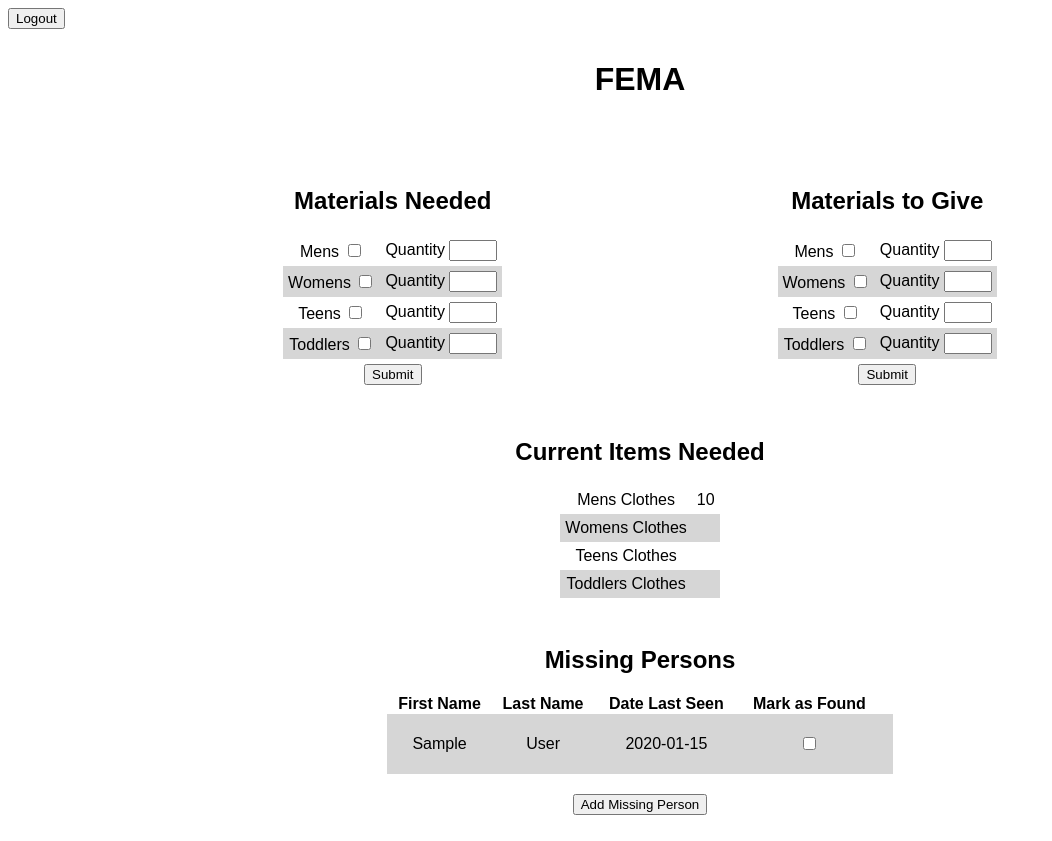
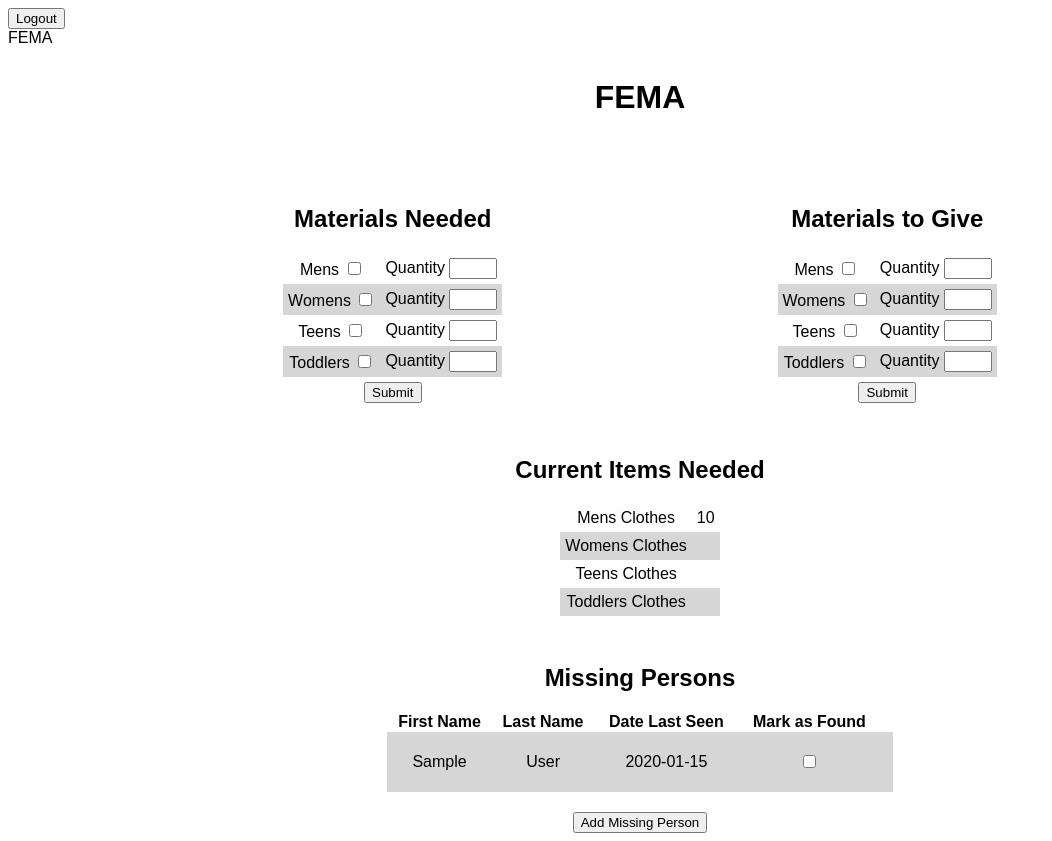
Before and after one commit to Nicholas-Conroy/FEMA, a PHP site: page /home.php in a window 1280 px wide. Shown: the whole page, without its empty margins (0-1052 px from the left). Before the commit the page ends 815 px from the top, so only its background shows below. Run offline with PHP 8.4, Linux system fonts and the light colour scheme; the visitor is signed in with stand-in values (Sample User, id 1); tables that the repository leaves empty hold one stand-in row (values such as "Sample post").

Commit message:
change what displays if user is "fema" or not

```diff
--- a/functions.js
+++ b/functions.js
@@ -99,6 +99,7 @@
 //****************/
 
 // handle submitting of materials needed form
+if(document.getElementById("materials-requested-form")){ //ensure form exists in DOM, as it will only appear for FEMA user
     document.getElementById("materials-requested-form").addEventListener('submit', event => {
         event.preventDefault();
 
@@ -150,6 +151,7 @@
         })
 
     });
+}
 
 
 //****************/
@@ -159,7 +161,6 @@
 //handle submitting of materials given form
 document.getElementById("materials-given-form").addEventListener('submit', event => {
     event.preventDefault();
-
      /*
         ensure that if a material quantity has been submitted, the respective material name checkbox has been checked,
         and vice versa (checlbox has been checked, must have a quantity selected)
--- a/home.php
+++ b/home.php
@@ -2,6 +2,12 @@
 
 <?php
     require_once "includes/temp.php";
+    require_once "includes/config_session.inc.php";
+
+    //if user is not logged in and tries to access page, they are returned to login page
+    if(!isset($_SESSION["user_id"])) { //set on login.inc.php
+        header("Location: ./index.php");
+    }
 ?>
 
 <!DOCTYPE html>
@@ -18,11 +24,18 @@
     <form action="includes/logout.inc.php" method="post">
         <button>Logout</button>
     </form>
+    <?php
+        if($_SESSION["user_username"] === "fema"){
+            echo "FEMA";
+        }
+    ?>
 
     <h1 style="text-align: center; margin-top: 1em;">FEMA</h1>
 
+    <div id="material-forms">
+    <?php
+        if($_SESSION["user_username"] === "fema"){ ?>
         <!-- form for requesting materials -->
-    <div id="material-forms">
         <form action="./includes/mneededformhandler.php" id="materials-requested-form" method="post" class="forms">
             <h2>Materials Needed</h2>
 
@@ -72,6 +85,7 @@
                 </tr>
             </table>
         </form>
+        <?php } ?>
 
         <!-- form for "giving" materials -->
          <form action="./includes/mgivenformhandler.php" id="materials-given-form" method="post" class="forms">
@@ -168,7 +182,7 @@
                 <th>First Name</th>
                 <th>Last Name</th>
                 <th>Date Last Seen</th>
-                <?php if(true){
+                <?php if($_SESSION["user_username"] === "fema"){
                     echo '<th>Mark as Found</th>';
                 }
                 ?>
@@ -178,12 +192,19 @@
             ?>
         </table>
 
+        <?php
+        //only display this if user is logged in as fema
+            if($_SESSION["user_username"] === "fema"){ ?>
                     <div id="update-missing">
                         <button id="add-missing-btn" type="button" onclick="toggleMissingModal()">Add Missing Person</button>
                     </div>
+
+           <?php } ?>
     </div>
 
-
+    <?php
+    //only display this if user is logged in as fema
+        if($_SESSION["user_username"] === "fema"){ ?>
                 <div class="modal" id="missing-modal">
                     <!-- <div class="x-btn-container">
                         <button class="x-btn">X</button>
@@ -205,6 +226,8 @@
                         <button type="submit" name="missing-submit" id="missing-submit">Submit</button>
                     </form>
                 </div>
+      <?php  } ?>
+
 
 
     <script src="functions.js"></script>
--- a/includes/mgivenformhandler.php
+++ b/includes/mgivenformhandler.php
@@ -1,5 +1,4 @@
 <?php
-
 
     if($_SERVER["REQUEST_METHOD"] == "POST"){
         // echo $_SERVER["SERVER_NAME"];
@@ -48,7 +47,6 @@
             foreach($result as $row){
                 $item_number = $row["quantity_needed"];
                 if(intval($item_number) - intval($cur_qty) < 0){
-                    // echo "less!";
                     // $msg = "message";
                     echo "invalid";
                     // header(('Location: ../'));
--- a/includes/temp.php
+++ b/includes/temp.php
@@ -1,6 +1,8 @@
 <?php
 error_reporting(E_ALL);
 ini_set('display_errors', 1);
+
+require_once "config_session.inc.php";
 
 // function get_materials_needed(){
 //     require_once "db.php";
@@ -24,7 +26,6 @@
 //     }
 // }
 
-
 //display missing persons in a table
 function get_missing_persons() {
     require_once "db.php";
@@ -39,7 +40,7 @@
     $results = $stmt->fetchAll(PDO::FETCH_ASSOC);
 
     foreach ($results as $row) {
-        if($var) {
+        if($_SESSION["user_username"] === "fema") {
             echo '
                 <tr>
                     <td><p>' . $row["fname"] . '</p></td>
--- a/index.php
+++ b/index.php
@@ -57,6 +57,9 @@
 
 <h3>Logout</h3>
 
+<form action="includes/logout.inc.php" method="post">
+        <button>Logout</button>
+    </form>
 
 </body>
 </html>
```
Lines whose indentation alone changed are shown as unchanged.
